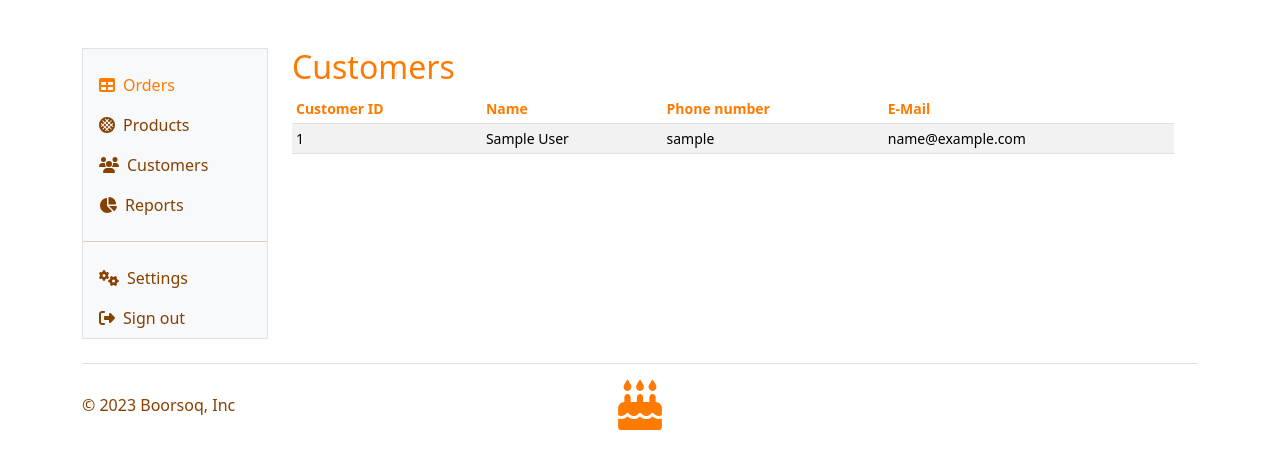
After one commit to Plovester/Boorsoq, a Flask app: page /customers in a window 1280 px wide. The commit adds this page. Shown: the top 469 px of the page. Run offline with Flask 3, Linux system fonts and the light colour scheme; the visitor is signed in with stand-in values (Sample User, id 1); data comes from the database, SQL or seed files in the repository; some libraries are stand-ins or nearby versions.

Commit message:
Add a UI for customers in the administrator panel

```diff
--- a/main.py
+++ b/main.py
@@ -393,5 +393,22 @@ def admin_panel_products():
     return render_template("admin_panel/admin_panel_products.html", products=products)
 
 
+@app.route('/customers')
+@login_required
+def admin_panel_customers():
+    users = db.session.execute(db.select(User)).scalars().all()
+    customers = []
+    for user in users:
+        customer = {
+            'id': user.id,
+            'name': user.name,
+            'phone_number': user.phone_number,
+            'email': user.email
+        }
+        customers.append(customer)
+
+    return render_template("admin_panel/admin_panel_customers.html", customers=customers)
+
+
 if __name__ == "__main__":
     app.run(debug=True)
--- /dev/null
+++ b/templates/admin_panel/admin_panel_customers.html
@@ -0,0 +1,29 @@
+{% include "admin_panel/admin_panel_header.html" %}
+
+                <main class="col-md-9 ms-sm-auto col-lg-10 px-md-4">
+                    <h2 class="selected-text-color">Customers</h2>
+                    <div class="table-responsive small">
+                        <table class="table table-striped table-sm">
+                            <thead>
+                            <tr>
+                                <th class="selected-text-color" scope="col">Customer ID</th>
+                                <th class="selected-text-color" scope="col">Name</th>
+                                <th class="selected-text-color" scope="col">Phone number</th>
+                                <th class="selected-text-color" scope="col">E-Mail</th>
+                            </tr>
+                            </thead>
+                            <tbody>
+                            {% for customer in customers %}
+                            <tr>
+                                <td>{{ customer.id }}</td>
+                                <td>{{ customer.name }}</td>
+                                <td>{{ customer.phone_number }}</td>
+                                <td>{{ customer.email }}</td>
+                            </tr>
+                            {% endfor %}
+                            </tbody>
+                        </table>
+                    </div>
+                </main>
+
+{% include "admin_panel/admin_panel_footer.html" %}
--- a/templates/admin_panel/admin_panel_header.html
+++ b/templates/admin_panel/admin_panel_header.html
@@ -32,7 +32,7 @@
                                         </a>
                                     </li>
                                     <li class="nav-item">
-                                        <a class="nav-link d-flex align-items-center gap-2 main-text-color" href="#">
+                                        <a class="nav-link d-flex align-items-center gap-2 main-text-color" href="{{ url_for('admin_panel_customers') }}">
                                             <i class="fa-solid fa-users"></i>
                                             Customers
                                         </a>
```
